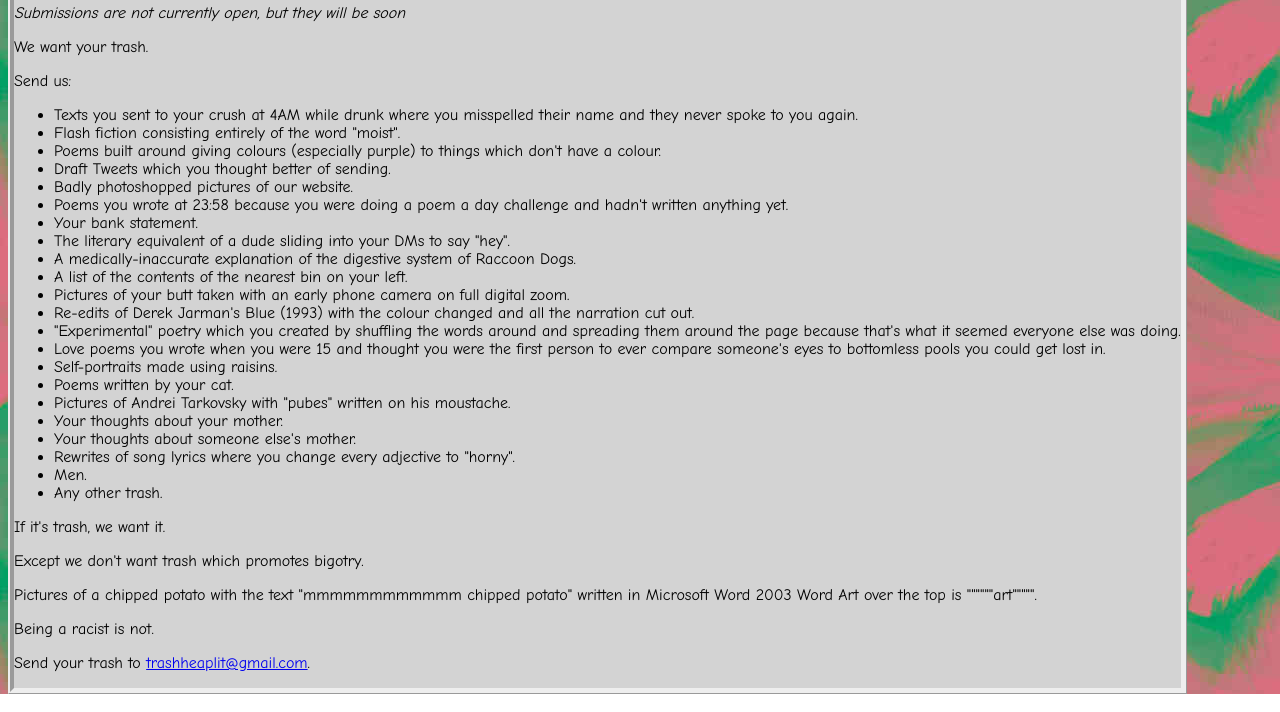
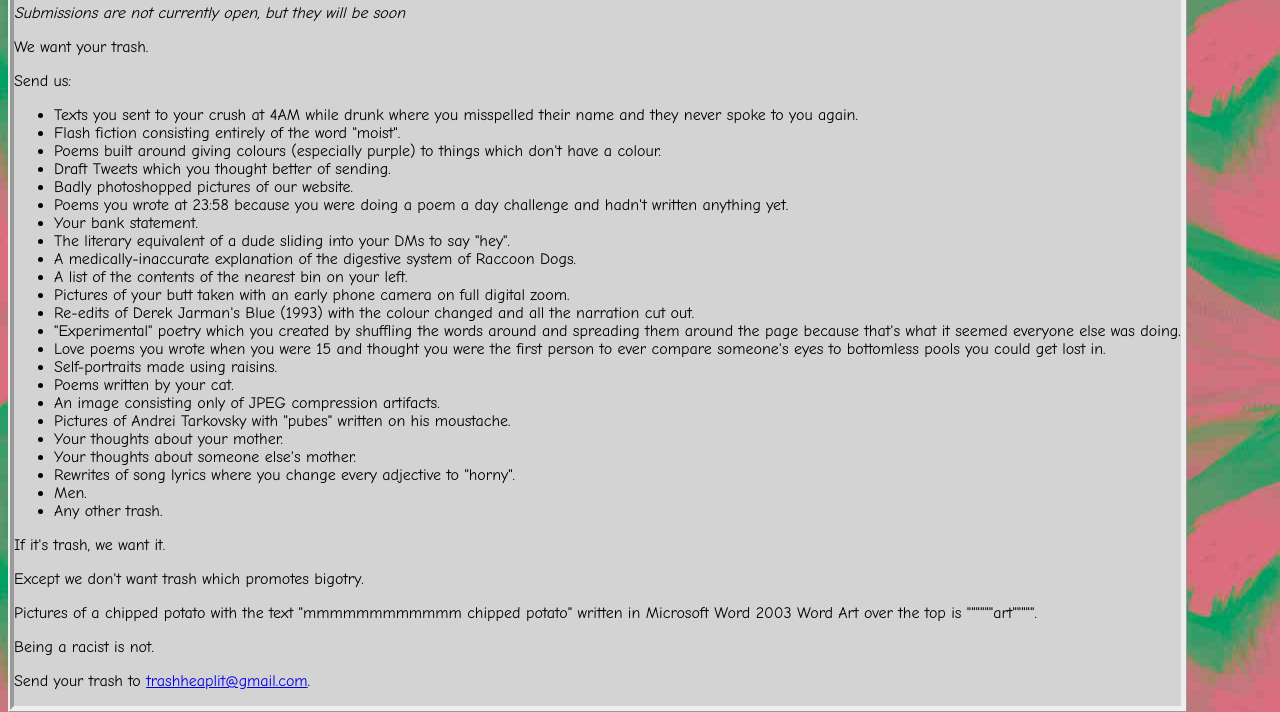
Before and after one commit to TartanLlama/trashheap, an Eleventy site: page submit.md in a window 1280 px wide. Shown: the part 130-842 px from the top of the page. Built offline with nearby package versions, Linux system fonts and the light colour scheme; Eleventy itself is replaced by a stand-in of ours; files that its build step writes are made by us from their sources.

Commit message:
Compression artifacts

```diff
--- a/submit.md
+++ b/submit.md
@@ -25,6 +25,7 @@ Send us:
 - Love poems you wrote when you were 15 and thought you were the first person to ever compare someone's eyes to bottomless pools you could get lost in.
 - Self-portraits made using raisins.
 - Poems written by your cat.
+- An image consisting only of JPEG compression artifacts.
 - Pictures of Andrei Tarkovsky with "pubes" written on his moustache.
 - Your thoughts about your mother.
 - Your thoughts about someone else's mother.
```
